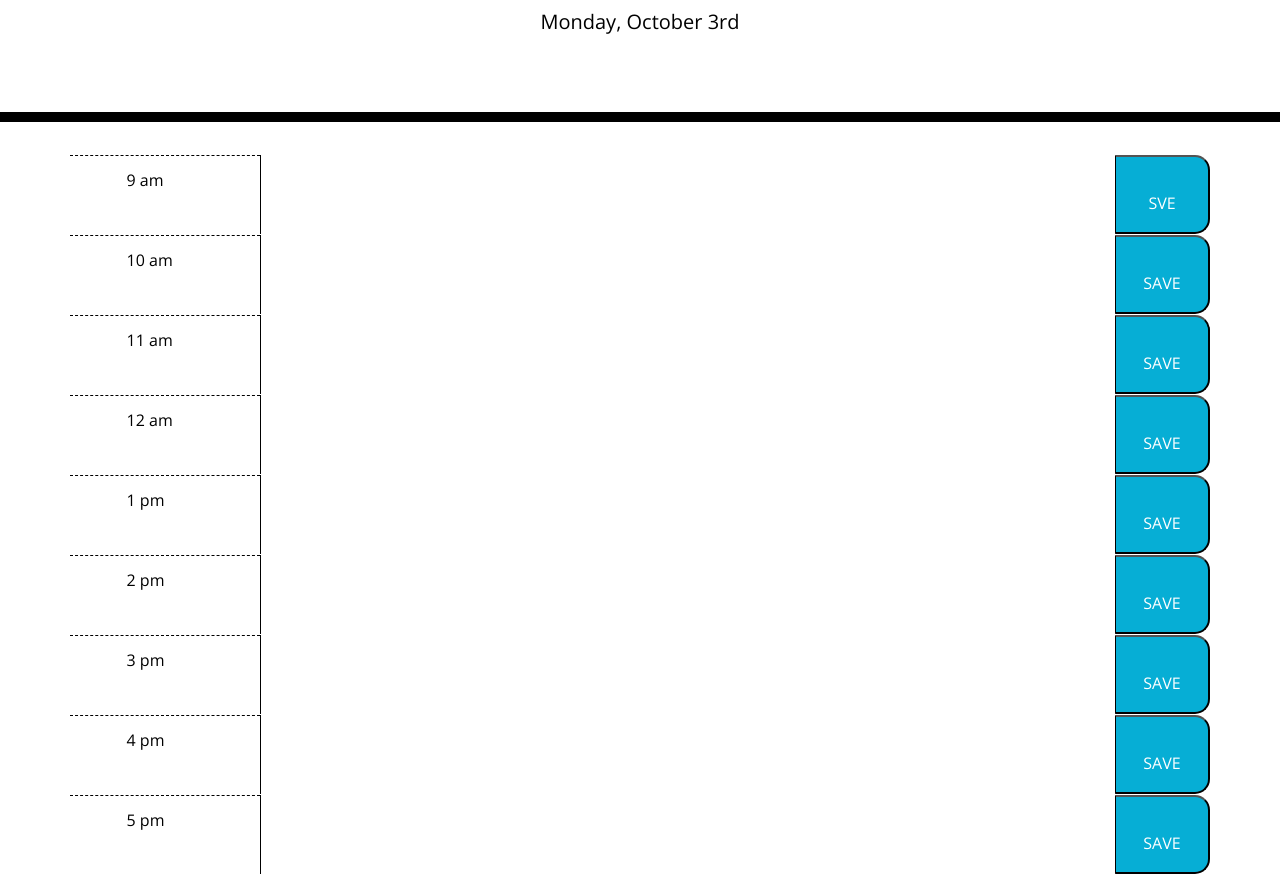
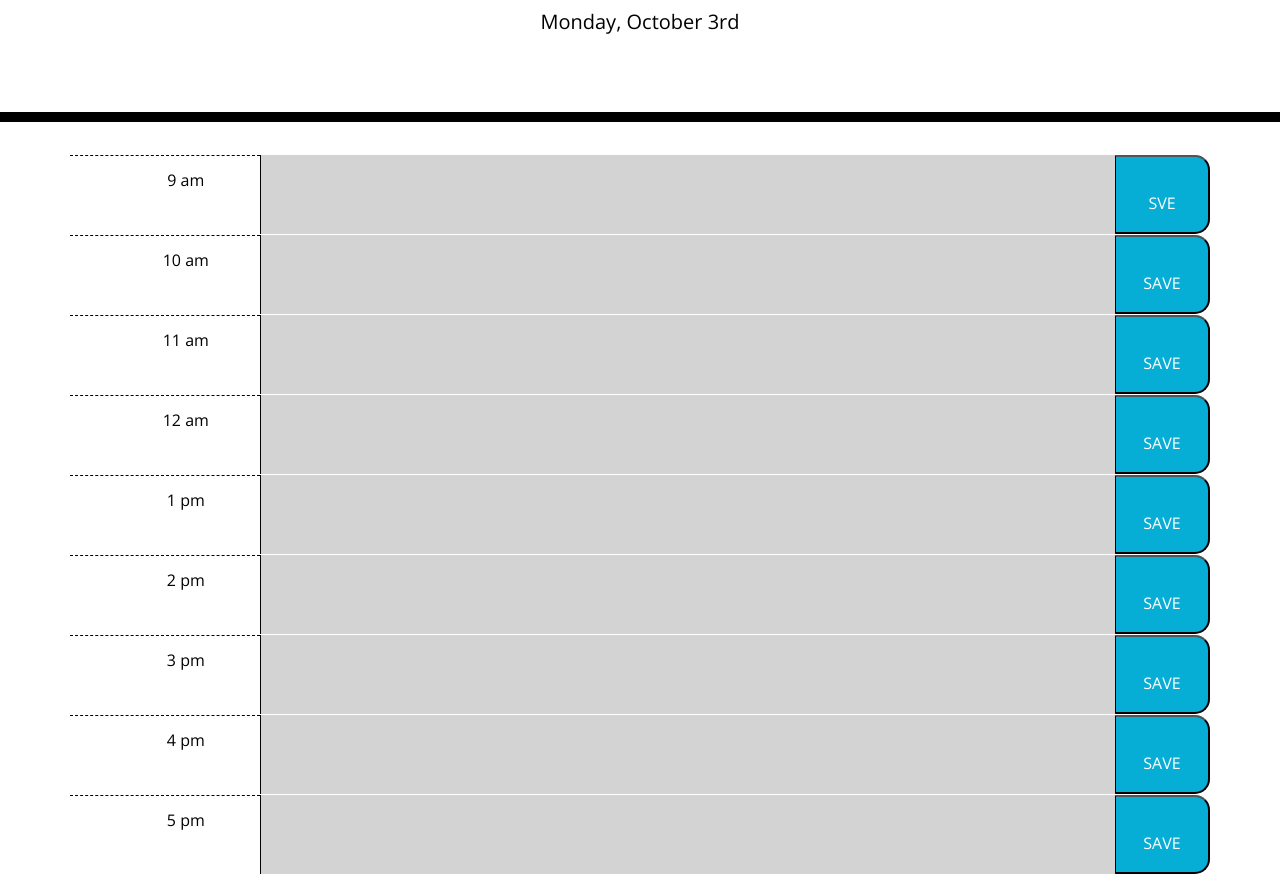
Before and after one commit to Kokkonut/Work-Day-Scheduler, a plain HTML site: page index.html in a window 1280 px wide. Shown: the part 182-1056 px from the top of the page. Drawn offline with nearby package versions, Linux system fonts and the light colour scheme.

Commit message:
completed f(trackTime). changes style based on past/present/future

```diff
--- a/assets/scripts/script.js
+++ b/assets/scripts/script.js
@@ -1,3 +1,23 @@
 // Date for Jumbotron
 var today = moment().format("dddd, MMMM Do");
 $('#currentDay').text(today);
+
+function trackTime(){
+    let currentTime = moment().hour();
+                                            console.log(currentTime);
+          $('.time-block').each(function () {
+            let listTime = parseInt($(this).attr('id'));
+                                            console.log(listTime);
+                if (listTime < currentTime) {
+                    $(this).addClass('future');
+                } else if (listTime === currentTime) {
+                    $(this).addClass('present');
+                } else {
+                    $(this).addClass('past');
+                }
+
+
+            })
+};
+
+trackTime();
--- a/index.html
+++ b/index.html
@@ -33,7 +33,7 @@
     <!-- Wrapper for timeBlock -->
     <div class="container">
       <!-- 9AM -->
-      <div class="row">
+      <div class="row time-block" id="9">
         <div class="col-2 hour">
           9 am
         </div>
@@ -45,7 +45,7 @@
         </button>
       </div>
 <!-- 10am -->
-      <div class="row">
+      <div class="row time-block" id="10">
         <div class="col-2 hour">
           10 am
         </div>
@@ -57,7 +57,7 @@
         </button>
       </div>
 <!-- 11am -->
-      <div class="row">
+      <div class="row time-block" id="11">
         <div class="col-2 hour">
           11 am
         </div>
@@ -69,7 +69,7 @@
         </button>
       </div>
 <!-- 12am -->
-      <div class="row">
+      <div class="row time-block" id="12">
         <div class="col-2 hour">
           12 am
         </div>
@@ -81,7 +81,7 @@
         </button>
       </div>
 <!-- 1pm -->
-      <div class="row">
+      <div class="row time-block" id="13">
         <div class="col-2 hour">
           1 pm
         </div>
@@ -93,7 +93,7 @@
         </button>
       </div>
 <!-- 2pm -->
-      <div class="row">
+      <div class="row time-block" id="14">
         <div class="col-2 hour">
           2 pm
         </div>
@@ -105,7 +105,7 @@
         </button>
       </div>
 <!-- 3pm -->
-      <div class="row">
+      <div class="row time-block" id="15">
         <div class="col-2 hour">
           3 pm
         </div>
@@ -117,7 +117,7 @@
         </button>
       </div>
 <!-- 4pm -->
-      <div class="row">
+      <div class="row time-block" id="16">
         <div class="col-2 hour">
           4 pm
         </div>
@@ -129,7 +129,7 @@
         </button>
       </div>
 <!-- 5pm -->
-      <div class="row">
+      <div class="row time-block" id="17">
         <div class="col-2 hour">
           5 pm
         </div>
```
